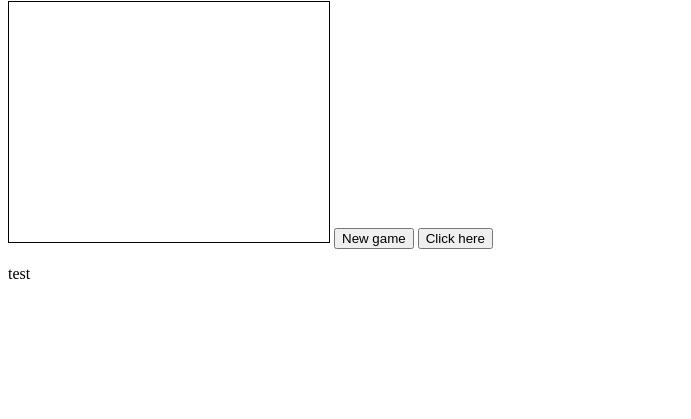
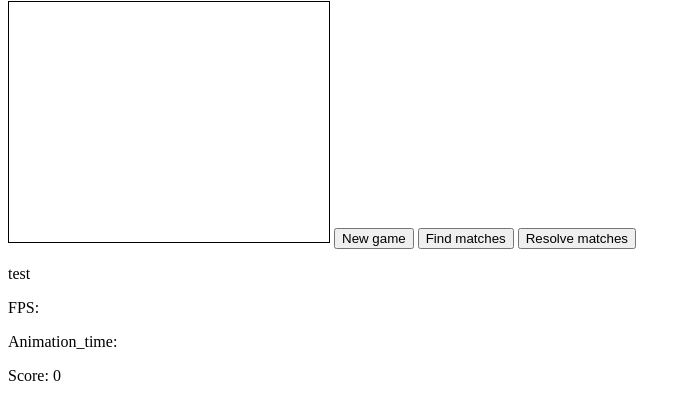
Before and after one commit to mateszegedi/match3_rpg, a plain HTML site: page index.html in a window 1280 px wide. Shown: the part 79-498 px from the top of the page, without its empty margins (0-691 px from the left). Drawn offline with Linux system fonts and the light colour scheme.

Commit message:
Update index.html

```diff
--- a/index.html
+++ b/index.html
@@ -11,8 +11,12 @@
     <!-- <img id="test_img" src="potions.png"> -->
     <canvas id="game_area" width="320" height="240" style="border: 1px solid black"></canvas>
     <button type="button" onclick="start_game()">New game</button>
-    <button type="button" onclick="test()">Click here</button>
+    <button type="button" onclick="test()">Find matches</button>
+    <button type="button" onclick="clear_match()">Resolve matches</button>
     <p id="demo">test</p>
+    <p id="fps">FPS: </p>
+    <p id="animation_time">Animation_time: </p>
+    <p id="score">Score: 0</p>
     <script src="code.js"></script>
   </body>
 </html>
```
